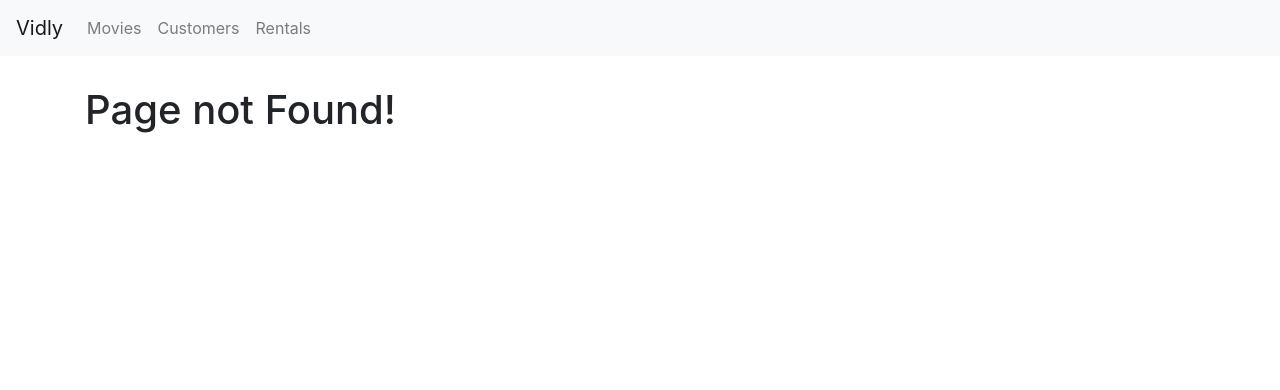
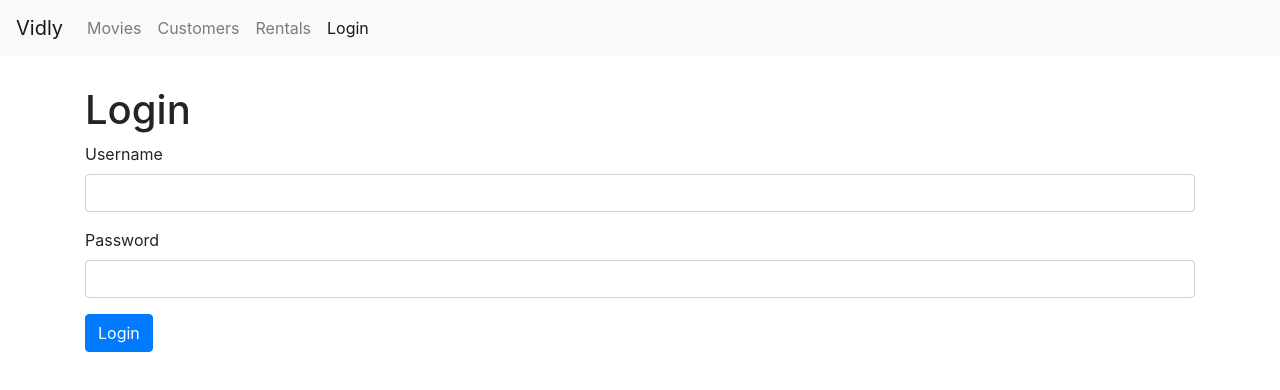
Before and after one commit to EvgenyMinin/vidly, a React (Create React App) app: page /login in a window 1280 px wide. Before the commit this address led to /not-found. Shown: the top 390 px of the page. Built offline with nearby package versions, Linux system fonts and the light colour scheme.

Commit message:
add: LoginForm

```diff
--- a/src/components/App/App.jsx
+++ b/src/components/App/App.jsx
@@ -6,6 +6,7 @@
 import Rentals from './../Rentals';
 import NotFound from './../NotFound';
 import MovieForm from './../MovieForm';
+import LoginForm from './../LoginForm';
 import './App.scss';
 
 const App = () => {
@@ -15,6 +16,7 @@
         <main className='container app'>
             <Switch>
                 <Route path='/movies/:id' component={MovieForm} />
+                <Route path='/login' component={LoginForm} />
                 <Route path="/movies" component={Movies} />
                 <Route path="/customers" component={Customers} />
                 <Route path="/rentals" component={Rentals} />
--- /dev/null
+++ b/src/components/LoginForm/LoginForm.jsx
@@ -0,0 +1,25 @@
+import React, { Component } from 'react';
+import './LoginForm.scss';
+
+class LoginForm extends Component {
+    render() {
+        return (
+            <div>
+                <h1>Login</h1>
+                <form>
+                    <div className="form-group">
+                        <label htmlFor="username">Username</label>
+                        <input id="username" type="text" className="form-control"/>
+                    </div>
+                    <div className="form-group">
+                        <label htmlFor="password">Password</label>
+                        <input id="password" type="text" className="form-control"/>
+                    </div>
+                    <button className="btn btn-primary">Login</button>
+                </form>
+            </div>
+        );
+    }
+}
+
+export default LoginForm;
--- /dev/null
+++ b/src/components/LoginForm/index.js
@@ -0,0 +1,3 @@
+import LoginForm from './LoginForm';
+
+export default LoginForm;
--- a/src/components/NavBar/NavBar.jsx
+++ b/src/components/NavBar/NavBar.jsx
@@ -22,6 +22,9 @@
                     <NavLink className="nav-item nav-link" to="/rentals">
                         Rentals
                     </NavLink>
+                    <NavLink className="nav-item nav-link" to="/login">
+                        Login
+                    </NavLink>
                 </div>
             </div>
         </nav>
```
Also changed, not shown: src/components/LoginForm/LoginForm.scss (added).
